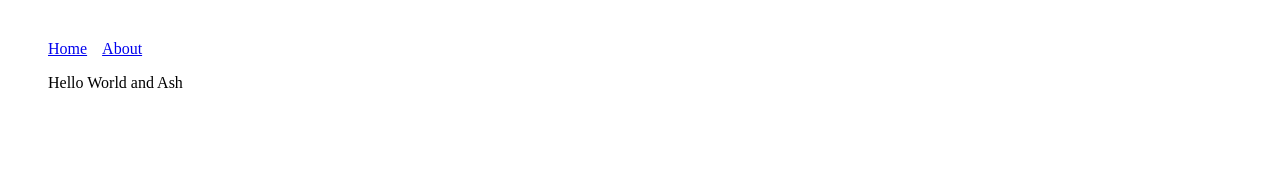
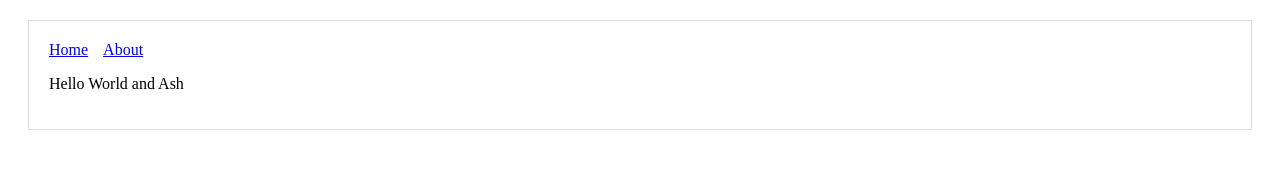
Before and after one commit to ashrodan/tripple-J-Charts, a Next.js app: page / in a window 1280 px wide. Shown: the top 180 px of the page. Built offline with nearby package versions, Linux system fonts and the light colour scheme.

Commit message:
fix border color

```diff
--- a/components/Layout.js
+++ b/components/Layout.js
@@ -3,7 +3,7 @@ import Header from './Header'
 const layoutStyle = {
     margin: 20,
     padding: 20,
-    boarder: '3px solid #DDD'
+    border: '1px solid #DDD'
 }
 
 export default function Layout(props) {
```
